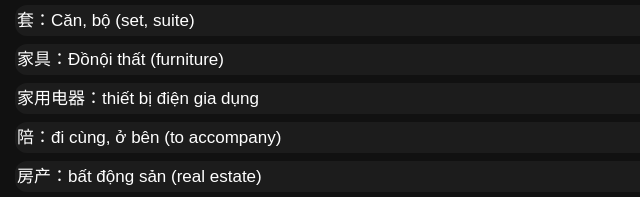
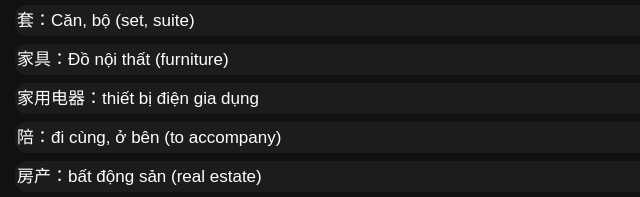
Before and after one commit to dotienquangdev/NewChineseWords, a plain HTML site: page index.html in a window 1280 px wide. Shown: the part 472-669 px from the top of the page, 0-640 px from the left. Drawn offline with Linux system fonts and the light colour scheme; a script that the page names is missing.

Commit message:
update code

```diff
--- a/index.html
+++ b/index.html
@@ -790,7 +790,7 @@
         <p>房子：ngôi nhà (house)</p>
         <p>以上：trở lên, trở lên trên</p>
         <p>套：Căn, bộ (set, suite)</p>
-        <p>家具：Đồnội thất (furniture)</p>
+        <p>家具：Đồ nội thất (furniture)</p>
         <p>家用电器：thiết bị điện gia dụng</p>
         <p>陪：đi cùng, ở bên (to accompany)</p>
         <p>房产：bất động sản (real estate)</p>
```
